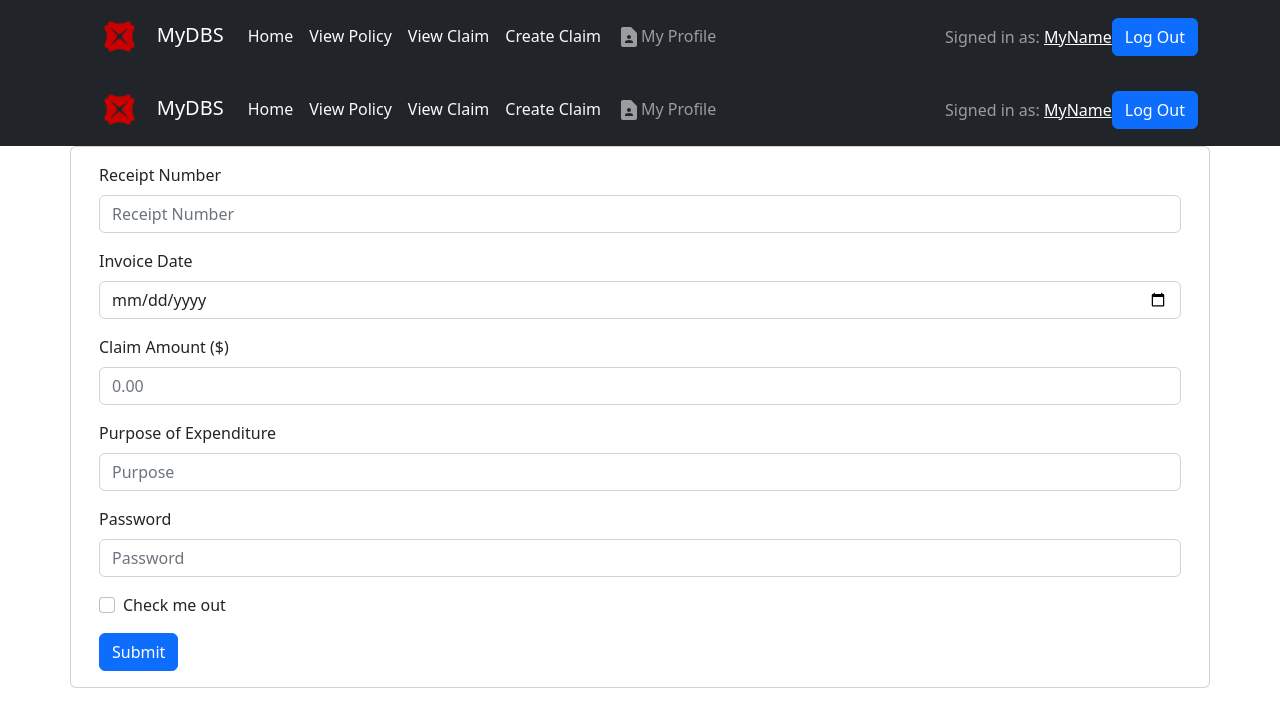
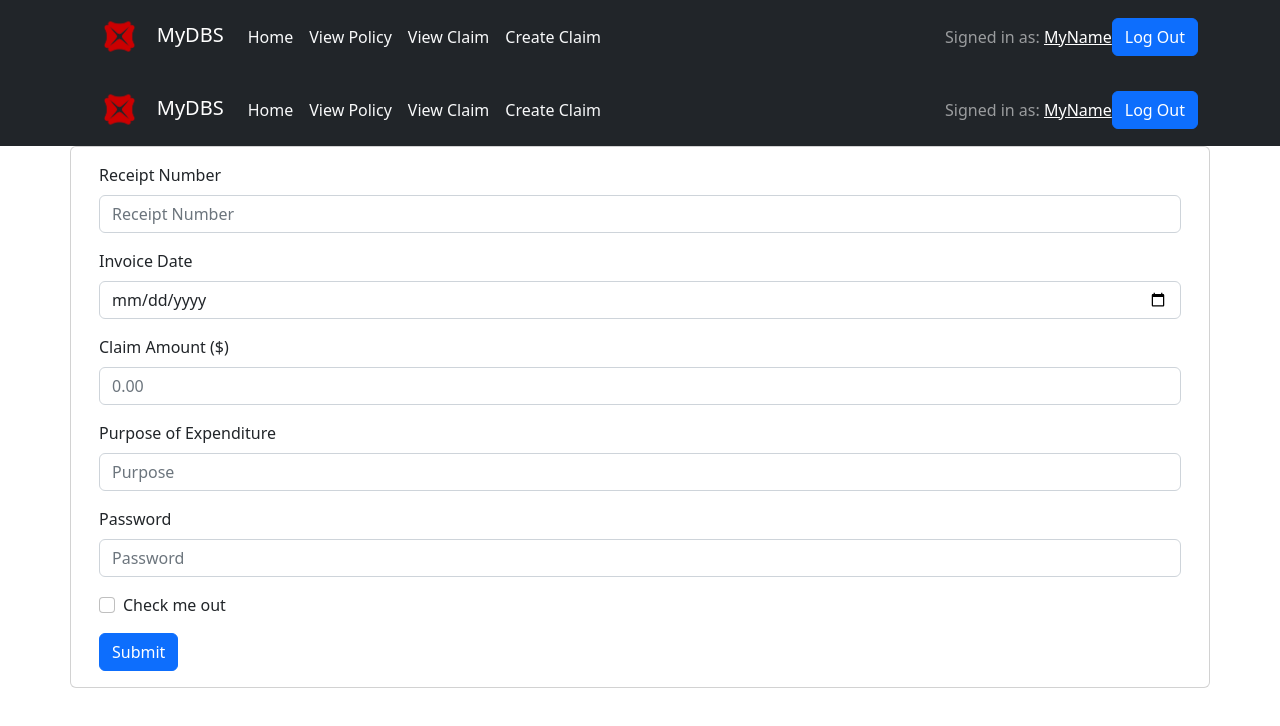
Before and after one commit to TheSpaceCuber/tt2_8, a React (Create React App) app in the folder frontend/tt2_8/: page /create_claim in a window 1280 px wide. Shown: the top 726 px of the page. Built offline with nearby package versions, Linux system fonts and the light colour scheme.

Commit message:
update navbar

```diff
--- a/frontend/tt2_8/src/Components/Navbar.jsx
+++ b/frontend/tt2_8/src/Components/Navbar.jsx
@@ -48,10 +48,6 @@ function MyNavbar() {
                 Create Claim
               </Link>
             </Nav.Link>
-            <Nav.Link>
-              <ContactPageIcon />
-              My Profile
-            </Nav.Link>
           </Nav>
 
           <Navbar.Toggle />
```
